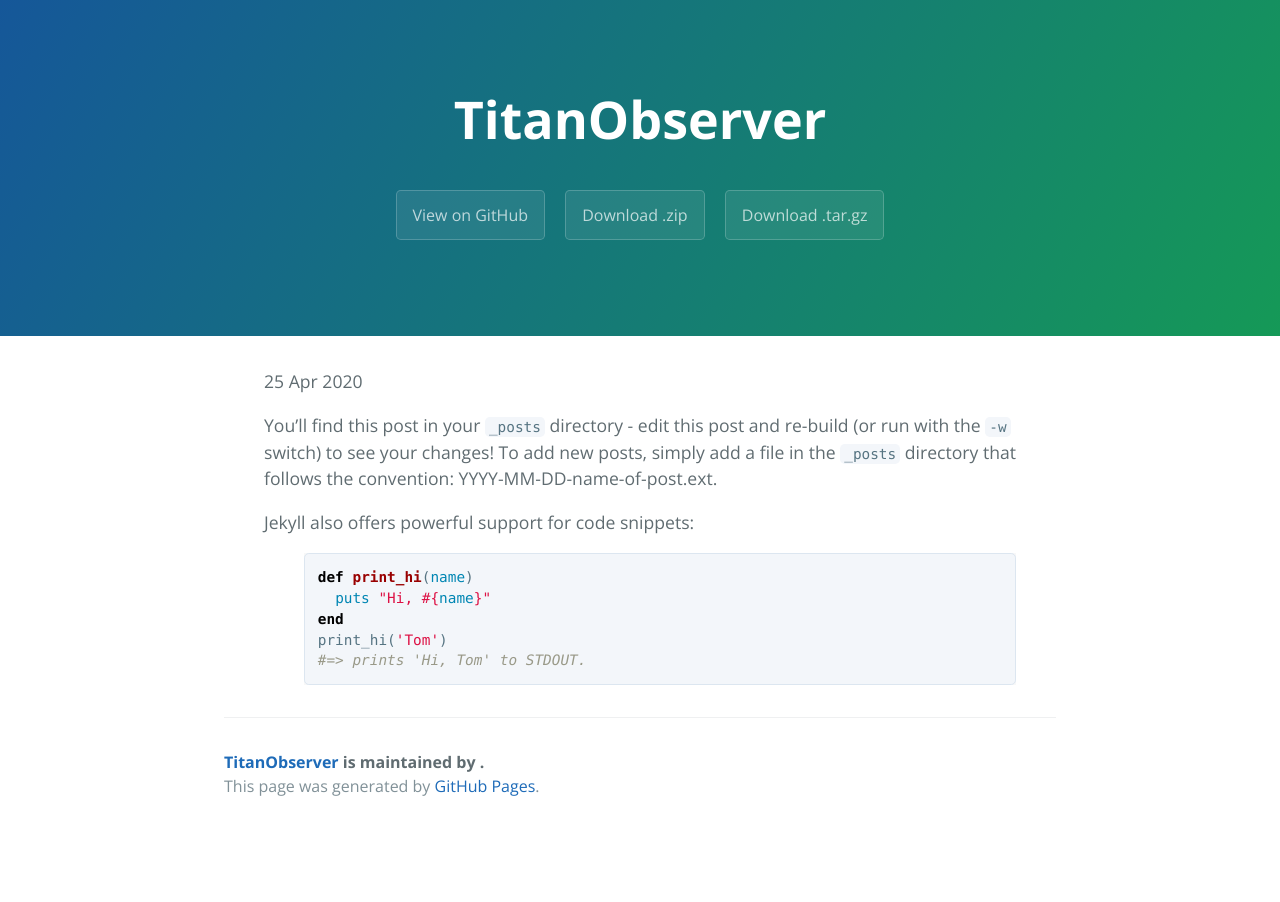
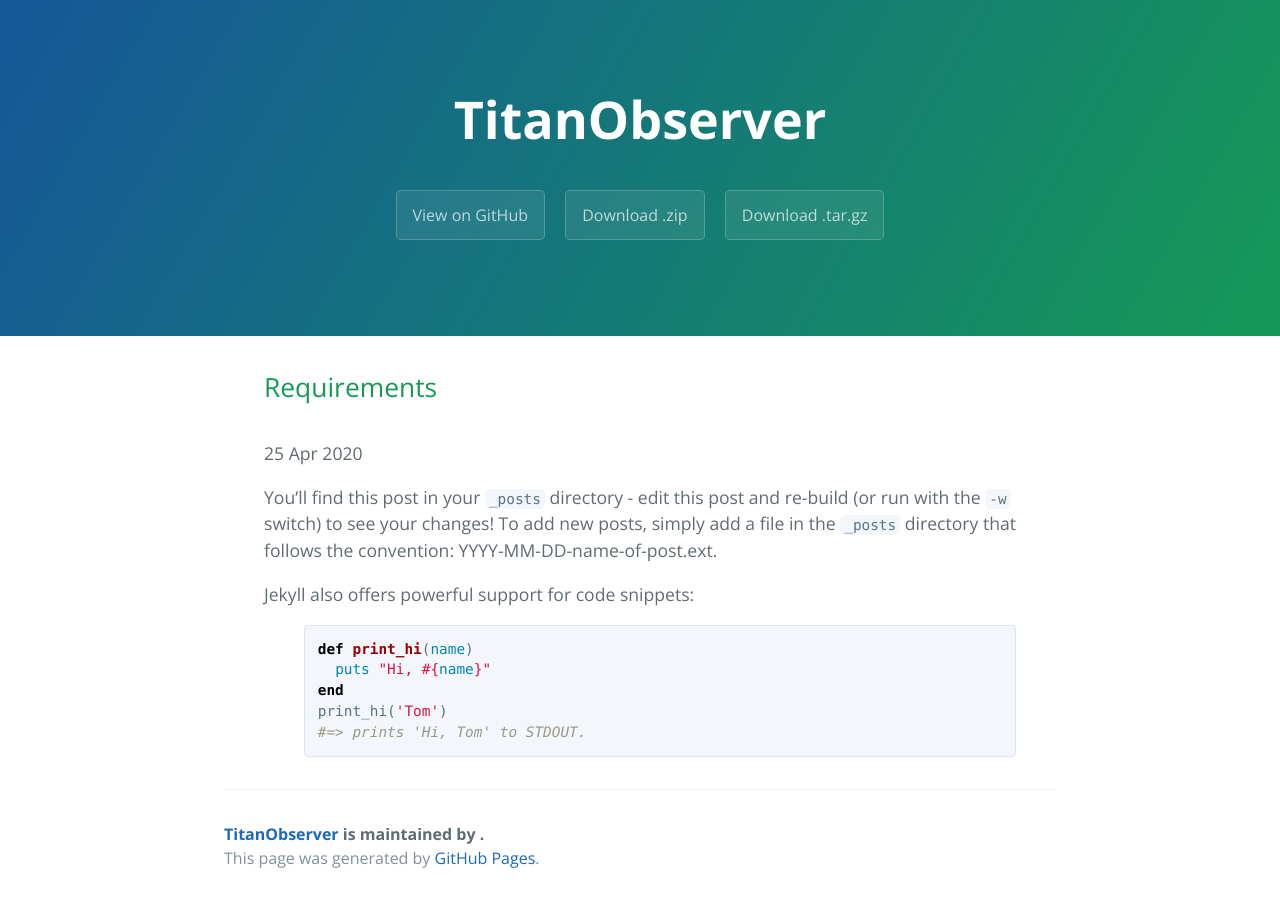
Before and after one commit to breezko/TitanObserver, a Jekyll site: the page built from index.html, in a window 1280 px wide. Built offline with Jekyll 4.4.1, drawn with Linux system fonts in a browser that asks for light colours.

Commit message:
auto update

```diff
--- a/_layouts/post.html
+++ b/_layouts/post.html
@@ -1,4 +1,6 @@
+<h2>{{ page.title }}</h2>
 
+<h2>{{ post.title }}</h2>
 <p class="meta">{{ page.date | date_to_string }}</p>
 
 {{ content }}
```
